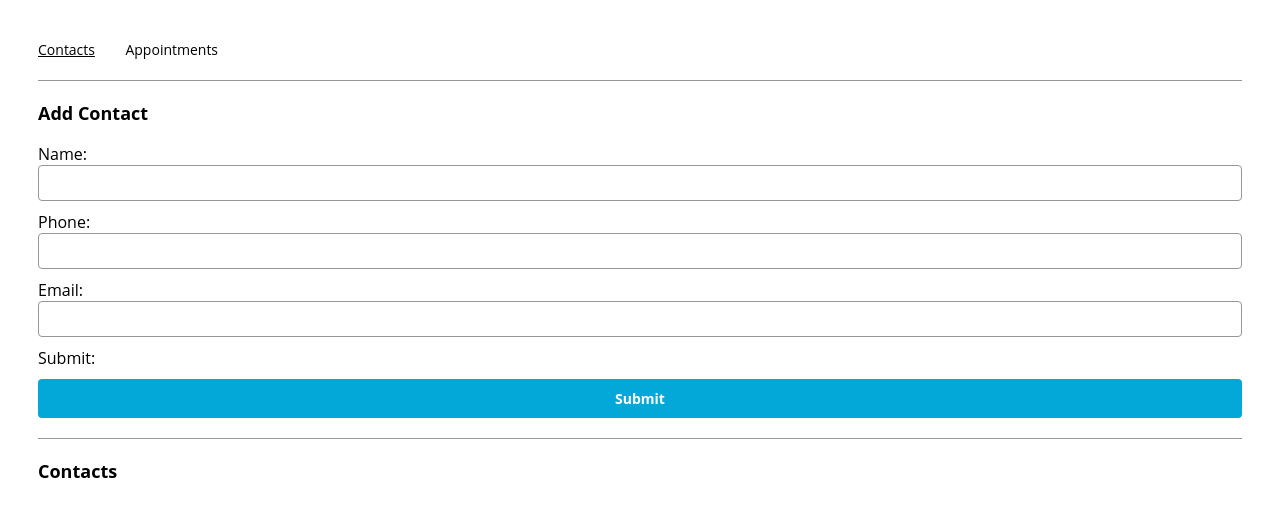
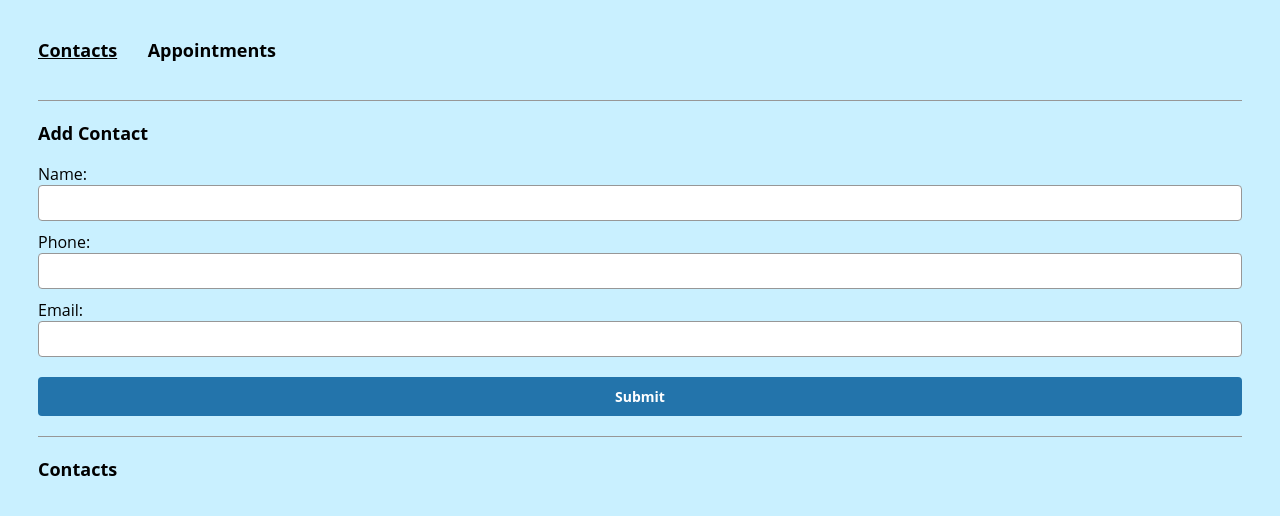
Before and after one commit to YSquid/react-appointment-planner-challenge, a React (Create React App) app: page /contacts in a window 1280 px wide. Shown: the top 516 px of the page. Built offline with nearby package versions, Linux system fonts and the light colour scheme.

Commit message:
add color pallet. Updated button colors

```diff
--- /dev/null
+++ b/src/App.css
@@ -0,0 +1,15 @@
+* {
+    background-color: var(--columbia-blue);
+}
+
+nav {
+    display: flex;
+}
+
+.navLink h2 {
+    color: var(--deep-blue);
+}
+
+.navLink:hover h2 {
+    color: var(--red-crayola)
+}
--- a/src/App.js
+++ b/src/App.js
@@ -1,5 +1,6 @@
 import React, { useState } from "react";
 import { Switch, Route, Redirect, NavLink } from "react-router-dom";
+import './App.css'
 
 import { AppointmentsPage } from "./containers/appointmentsPage/AppointmentsPage";
 import { ContactsPage } from "./containers/contactsPage/ContactsPage";
@@ -37,11 +38,11 @@ function App() {
   return (
     <>
       <nav>
-        <NavLink to={ROUTES.CONTACTS} activeClassName="active">
-          Contacts
+        <NavLink to={ROUTES.CONTACTS} activeClassName="active" className="navLink">
+          <h2>Contacts</h2>
         </NavLink>
-        <NavLink to={ROUTES.APPOINTMENTS} activeClassName="active">
-          Appointments
+        <NavLink to={ROUTES.APPOINTMENTS} activeClassName="active" className="navLink">
+          <h2>Appointments</h2>
         </NavLink>
       </nav>
       <main>
--- /dev/null
+++ b/src/components/appointmentForm/AppointmentForm.css
@@ -0,0 +1,7 @@
+#submitBtn {
+    background-color: var(--french-blue)
+}
+
+#submitBtn:hover {
+    background-color: var(--red-crayola);
+}
--- a/src/components/appointmentForm/AppointmentForm.js
+++ b/src/components/appointmentForm/AppointmentForm.js
@@ -1,4 +1,5 @@
 import React from "react";
+import './AppointmentForm.css'
 import { ContactPicker } from "./../contactPicker/ContactPicker";
 
 export const AppointmentForm = ({
@@ -62,7 +63,7 @@ export const AppointmentForm = ({
         onChange={(e) => setContact(e.target.value)}
       />
 
-      <input type="submit"></input>
+      <input type="submit" id="submitBtn"></input>
     </form>
   );
 };
--- /dev/null
+++ b/src/components/contactForm/ContactForm.css
@@ -0,0 +1,7 @@
+#submitBtn {
+    background-color: var(--french-blue)
+}
+
+#submitBtn:hover {
+    background-color: var(--red-crayola);
+}
--- a/src/components/contactForm/ContactForm.js
+++ b/src/components/contactForm/ContactForm.js
@@ -1,4 +1,5 @@
 import React from "react";
+import './ContactForm.css'
 
 export const ContactForm = ({
   name,
@@ -42,10 +43,7 @@ export const ContactForm = ({
         ></input>
       </label>
 
-      <label>
-        Submit:
-        <input type="submit"></input>
-      </label>
+        <input type="submit" id="submitBtn"></input>
     </form>
   );
 };
--- a/src/containers/contactsPage/ContactsPage.js
+++ b/src/containers/contactsPage/ContactsPage.js
@@ -24,7 +24,7 @@ export const ContactsPage = (props) => {
     } else {
       setDuplicateName(false);
     }
-  }, [name]);
+  }, [name, props.contacts]);
 
   const handleSubmit = (e) => {
     e.preventDefault();
--- /dev/null
+++ b/src/index.css
@@ -0,0 +1,8 @@
+:root {
+    --columbia-blue: #C9F0FF;
+    --french-blue: #2374AB;
+    --deep-blue: #000000;
+    --black-coffee: #34252F;
+    --red-crayola: #ED254E;
+    --sunray: #E4B363;
+}
--- a/src/index.js
+++ b/src/index.js
@@ -1,6 +1,7 @@
 import React from "react";
 import ReactDOM from "react-dom";
 import App from "./App";
+import './index.css'
 
 import { BrowserRouter as Router } from "react-router-dom";
 
```
